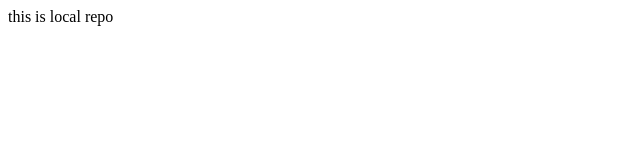
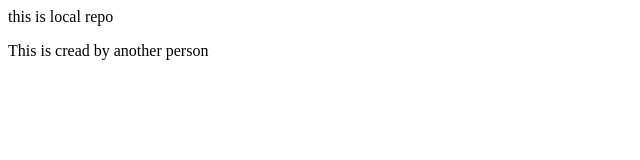
Before and after one commit to 123Soheb/localrepo, a plain HTML site: page index.html in a window 1280 px wide. Shown: the whole page, without its empty margins (0-640 px from the left). Drawn offline with Linux system fonts and the light colour scheme.

Commit message:
this is create by another person

```diff
--- a/index.html
+++ b/index.html
@@ -1 +1,2 @@
 <p>this is local repo</p>
+<p>This is cread by another person</p>
```
